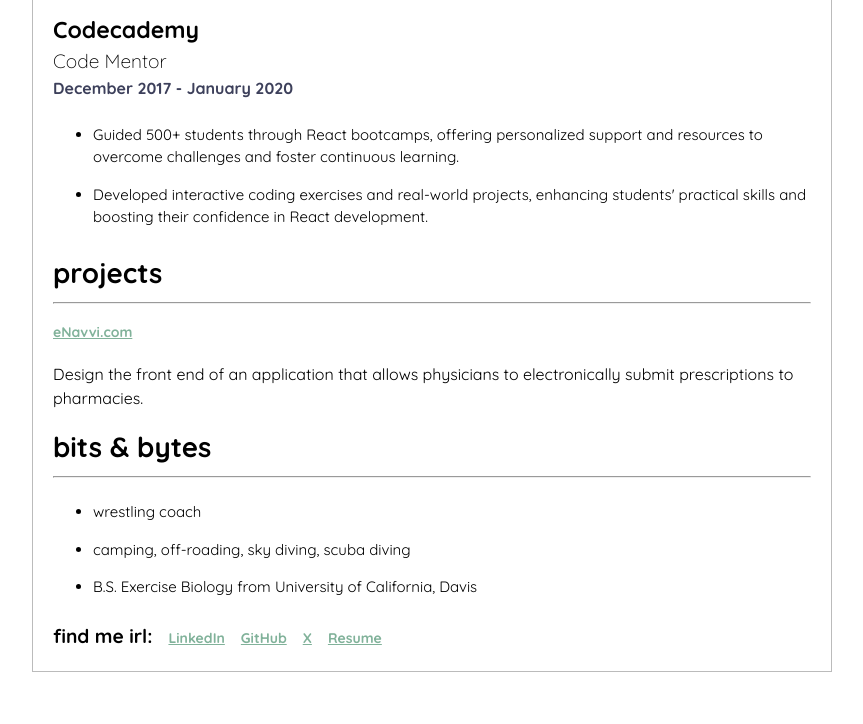
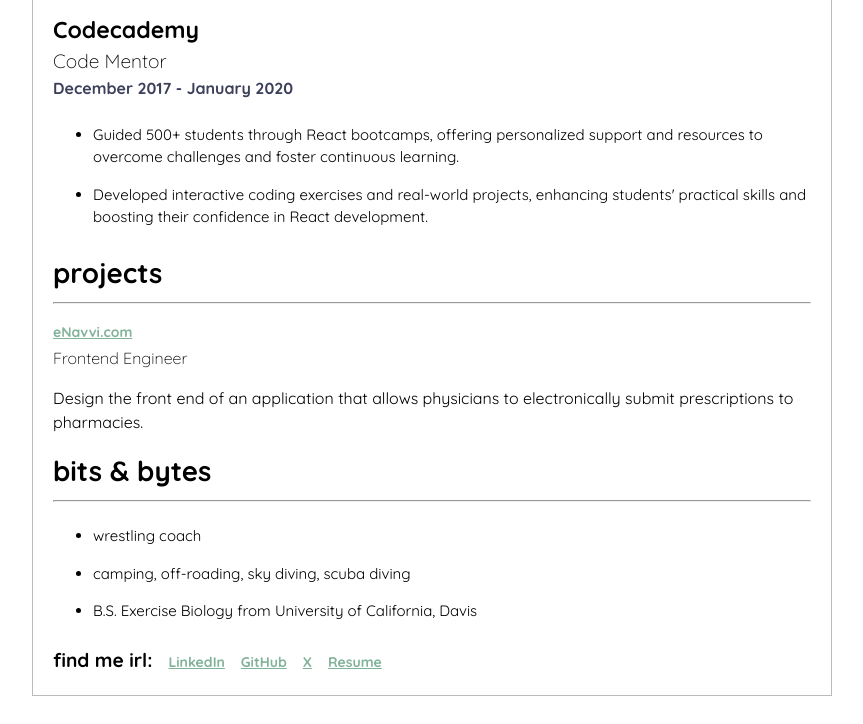
Before and after one commit to zannain/dev-portfolio, a plain HTML site: page index.html in a window 1280 px wide. Shown: the part 1482-2206 px from the top of the page, without its empty margins (208-1071 px from the left). Before the commit the page ends 2182 px from the top, so only its background shows below. Drawn offline with Linux system fonts and the light colour scheme.

Commit message:
add title for project section

```diff
--- a/index.html
+++ b/index.html
@@ -93,6 +93,7 @@
             <hr>
             <div class="project-item">
                 <h4><a href="https://enavvi.com/" target="_blank">eNavvi.com</a></h4>
+                <h6 class="font-light">Frontend Engineer</h6>
                 <p>Design the front end of an application that allows physicians to electronically submit prescriptions to pharmacies.</p>
             </div>
         </section>
```
